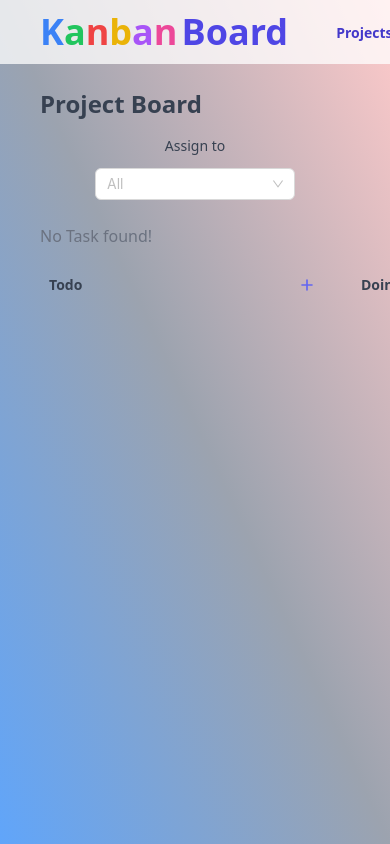
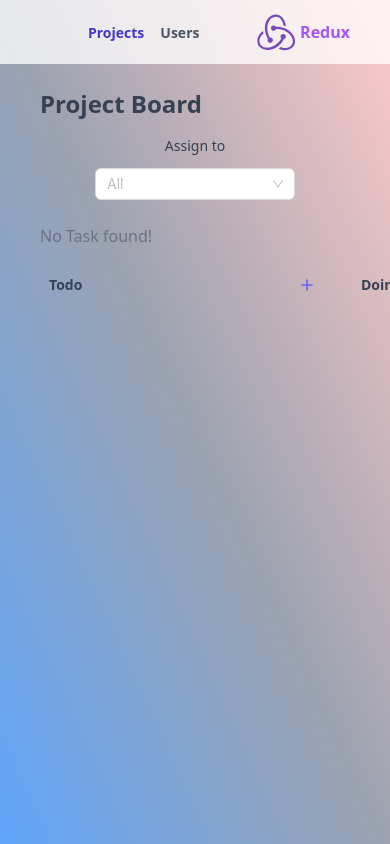
Before and after one commit to Shahriar-Shakil/Kanban-board-react-redux, a React (Create React App) app: page / in a window 390 px wide. Built offline with nearby package versions, Linux system fonts and the light colour scheme.

Commit message:
fix header

```diff
--- a/src/pages/Layout.jsx
+++ b/src/pages/Layout.jsx
@@ -10,7 +10,7 @@ export default function Layout({ children, page }) {
     <div className="flex flex-col w-screen h-screen overflow-auto text-gray-700 bg-gradient-to-tr from-blue-400 via-gray-400 to-red-200">
       <div className="flex items-center flex-shrink-0 w-full h-16 px-10 bg-white bg-opacity-75">
         <Link to="/">
-          <div className="text-4xl font-bold text-indigo-600">
+          <div className="text-4xl font-bold text-indigo-600 hidden md:block">
             <span className="text-blue-500">K</span>
             <span className="text-green-500">a</span>
             <span className="text-red-500">n</span>
@@ -39,6 +39,10 @@ export default function Layout({ children, page }) {
             Users
           </Link>
         </div>
+        <div className="ml-auto flex items-center text-purple-500">
+          <img src="/redux.svg" alt="Logo" className="h-12 w-auto " />
+          <b>Redux</b>
+        </div>
       </div>
       {children}
     </div>
```
Also changed, not shown: public/redux.svg (added).
